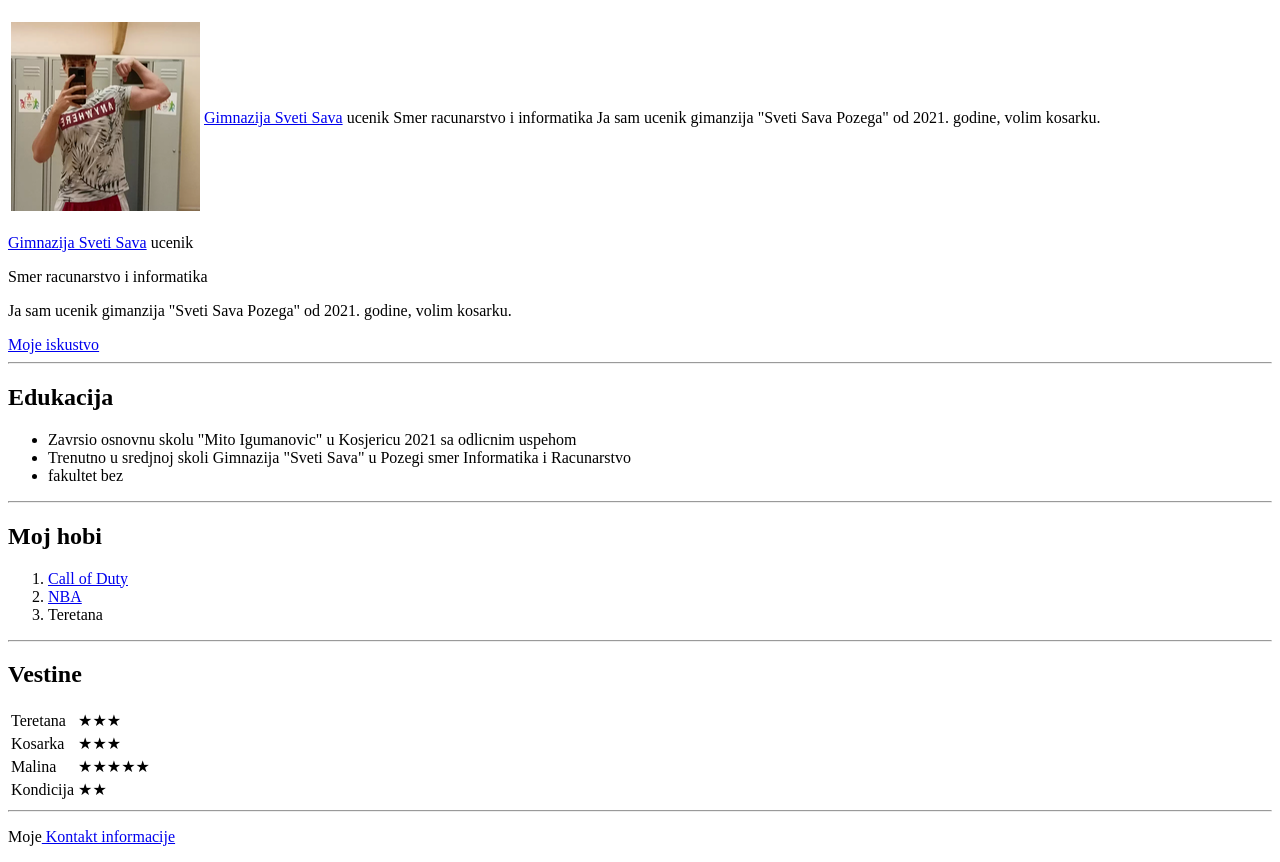
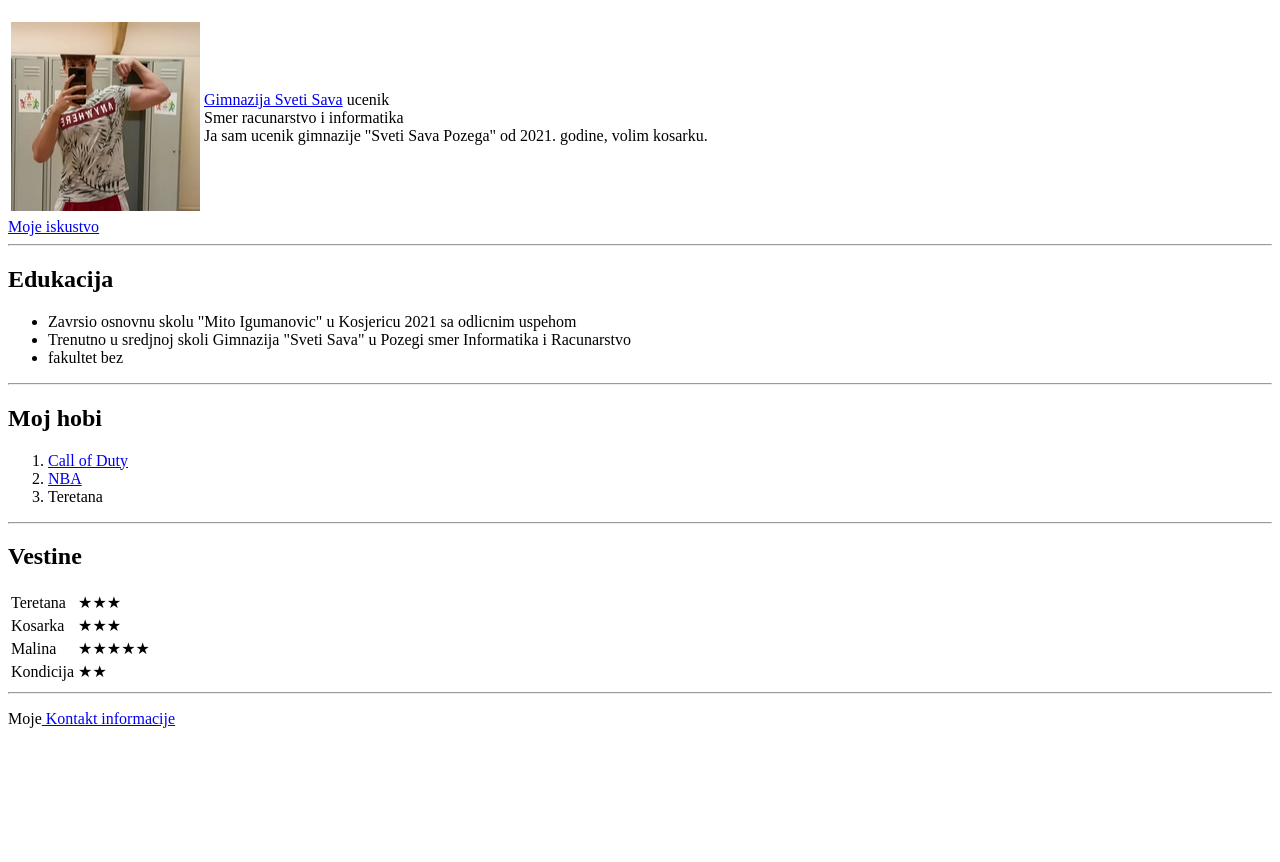
Before and after one commit to verev5/Moja-stranica, a plain HTML site: page index.html in a window 1280 px wide. Shown: the part 61-923 px from the top of the page. After the commit the page ends 805 px from the top, so only its background shows below. Drawn offline with Linux system fonts and the light colour scheme; files whose address does not match are found by name.

Commit message:
Update index.html

```diff
--- a/index.html
+++ b/index.html
@@ -12,15 +12,16 @@
     <h1>Vojin Jezdovic</h1>
     <table>
         <tr>
-            <td><img src="imageedit_4_7854405393.png"></td>
-            <td><a href="http://www.gimnazijapozega.edu.rs/">Gimnazija Sveti Sava</a> ucenik</td>
-            <td>Smer racunarstvo i informatika</td>
-            <td>Ja sam ucenik gimanzija "Sveti Sava Pozega" od 2021. godine, volim kosarku.</td>
+          <td><img src="C:\Users\Vojin\Downloads\imageedit_4_7854405393.png"></td>
+          <td>
+            <div>
+              <a href="http://www.gimnazijapozega.edu.rs/">Gimnazija Sveti Sava</a> ucenik
+            </div>
+            <div>Smer racunarstvo i informatika</div>
+            <div>Ja sam ucenik gimnazije "Sveti Sava Pozega" od 2021. godine, volim kosarku.</div>
+          </td>
         </tr>
-    </table>
-    <p><a href="http://www.gimnazijapozega.edu.rs/">Gimnazija Sveti Sava</a> ucenik</p>
-    <p>Smer racunarstvo i informatika</p>
-    <p>Ja sam ucenik gimanzija "Sveti Sava Pozega" od 2021. godine, volim kosarku.</p>
+      </table>
     <a href="iskustvo.html">Moje iskustvo</a>
     <hr></hr>
     <h2>Edukacija</h2>
```
